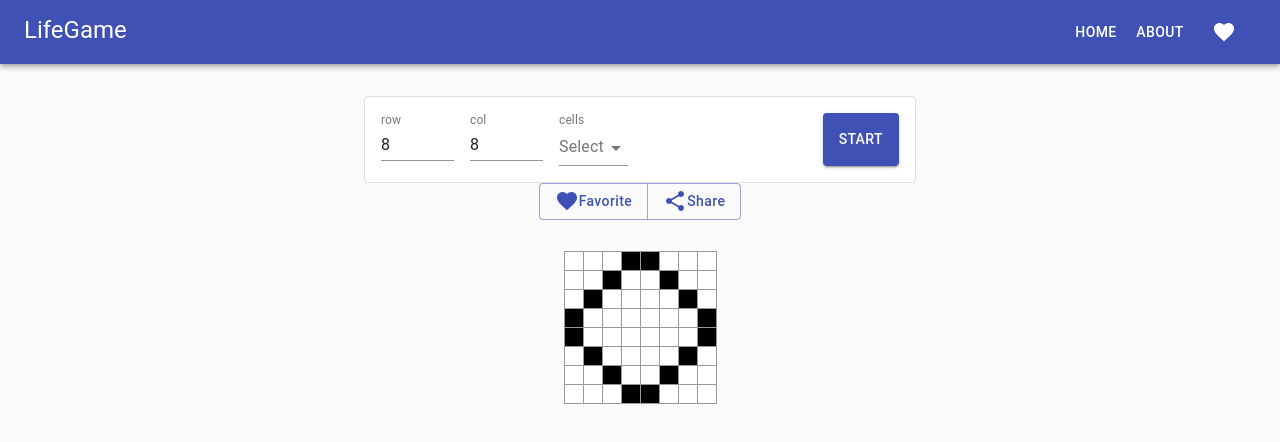
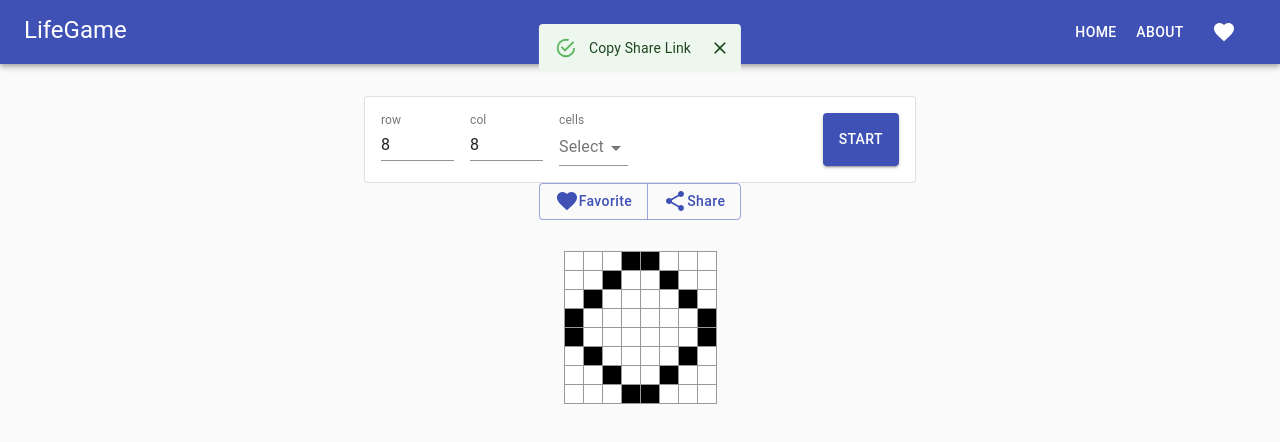
Before and after one commit to koyo-miyamura/lifegame_react, a React (Create React App) app: page /#/ in a window 1280 px wide. Both pictures are taken after a click on the button "Share". Shown: the top 442 px of the page. Built offline with nearby package versions, Linux system fonts and the light colour scheme.

Commit message:
ライフゲームのリンクをクリップボードにコピー

```diff
--- a/package.json
+++ b/package.json
@@ -5,6 +5,7 @@
   "dependencies": {
     "@material-ui/core": "^4.9.10",
     "@material-ui/icons": "^4.9.1",
+    "@material-ui/lab": "^4.0.0-alpha.51",
     "@testing-library/jest-dom": "^4.2.4",
     "@testing-library/react": "^9.3.2",
     "@testing-library/user-event": "^7.1.2",
@@ -13,6 +14,7 @@
     "@types/react": "^16.9.0",
     "@types/react-dom": "^16.9.0",
     "react": "^16.13.1",
+    "react-copy-to-clipboard": "^5.0.2",
     "react-dom": "^16.13.1",
     "react-redux": "^7.2.0",
     "react-router-dom": "^5.1.2",
@@ -42,6 +44,7 @@
     ]
   },
   "devDependencies": {
+    "@types/react-copy-to-clipboard": "^4.3.0",
     "@types/react-redux": "^7.1.7",
     "@types/react-router-dom": "^5.1.4",
     "@typescript-eslint/eslint-plugin": "^2.28.0",
--- a/src/components/ControlButtons.tsx
+++ b/src/components/ControlButtons.tsx
@@ -2,13 +2,16 @@ import React, { FC } from "react";
 import { Grid, Button, ButtonGroup, Typography } from "@material-ui/core";
 import ShareIcon from "@material-ui/icons/Share";
 import FavoriteIcon from "@material-ui/icons/Favorite";
+import CopyToClipBoard from "react-copy-to-clipboard";
 
 type ControlButtonsProps = {
+  shareUrl: string;
   onClickFavorite?: () => void;
   onClickShare?: () => void;
 };
 
 const ControlButtons: FC<ControlButtonsProps> = ({
+  shareUrl,
   onClickFavorite = () => undefined,
   onClickShare = () => undefined,
 }) => (
@@ -20,12 +23,14 @@ const ControlButtons: FC<ControlButtonsProps> = ({
           Favorite
         </Typography>
       </Button>
-      <Button onClick={onClickShare}>
-        <ShareIcon />
-        <Typography variant="button" style={{ textTransform: "none" }}>
-          Share
-        </Typography>
-      </Button>
+      <CopyToClipBoard text={shareUrl} onCopy={onClickShare}>
+        <Button>
+          <ShareIcon />
+          <Typography variant="button" style={{ textTransform: "none" }}>
+            Share
+          </Typography>
+        </Button>
+      </CopyToClipBoard>
     </ButtonGroup>
   </Grid>
 );
--- a/src/containers/LifeGame.tsx
+++ b/src/containers/LifeGame.tsx
@@ -1,10 +1,12 @@
 import React, { FC, useState, useEffect } from "react";
-import { Box, Grid } from "@material-ui/core";
+import { Box, Grid, Snackbar } from "@material-ui/core";
+import Alert from "@material-ui/lab/Alert";
 import Board from "../components/Board";
 import ControlPanel from "../components/ControlPanel";
 import ControlButtons from "../components/ControlButtons";
 import Game from "../lib/lifegame";
 import KnownCells from "../lib/cells";
+import { cellsToStr } from "../lib/cellsConverter";
 
 const tickMs = 200;
 
@@ -14,6 +16,10 @@ type LifeGameProps = {
 const LifeGame: FC<LifeGameProps> = ({ defaultCells }) => {
   const [cells, setCells] = useState(defaultCells);
   const [isStart, setIsStart] = useState(false);
+  const [toast, setToast] = useState({
+    open: false,
+    message: "",
+  });
 
   useEffect(() => {
     if (!isStart) {
@@ -62,8 +68,34 @@ const LifeGame: FC<LifeGameProps> = ({ defaultCells }) => {
     if (selectedCells) setCells(selectedCells);
   };
 
+  const shareUrl = () => {
+    const r = Game.rowLength(cells);
+    const c = Game.colLength(cells);
+    const cs = cellsToStr(cells);
+
+    return `${window.location.host}/#/?r=${r}&c=${c}&cs=${cs}`;
+  };
+
+  const handleClickShare = () => {
+    setToast({ open: true, message: "Copy Share Link" });
+  };
+
+  const handleCloseToast = () => {
+    setToast({ open: false, message: "" });
+  };
+
   return (
     <>
+      <Snackbar
+        open={toast.open}
+        autoHideDuration={5000}
+        onClose={handleCloseToast}
+        anchorOrigin={{ vertical: "top", horizontal: "center" }}
+      >
+        <Alert onClose={handleCloseToast} severity="success">
+          {toast.message}
+        </Alert>
+      </Snackbar>
       <ControlPanel
         rowLength={Game.rowLength(cells)}
         colLength={Game.colLength(cells)}
@@ -73,7 +105,7 @@ const LifeGame: FC<LifeGameProps> = ({ defaultCells }) => {
         onChangeStart={handleChangeStart}
         onChangePreset={handleChangePreset}
       />
-      <ControlButtons />
+      <ControlButtons shareUrl={shareUrl()} onClickShare={handleClickShare} />
       <Grid container alignItems="center" justify="center">
         <Grid item zeroMinWidth>
           <Box mt={4}>
```
Also changed, not shown: 1 other file (tests, documents, lock files or other folders).
